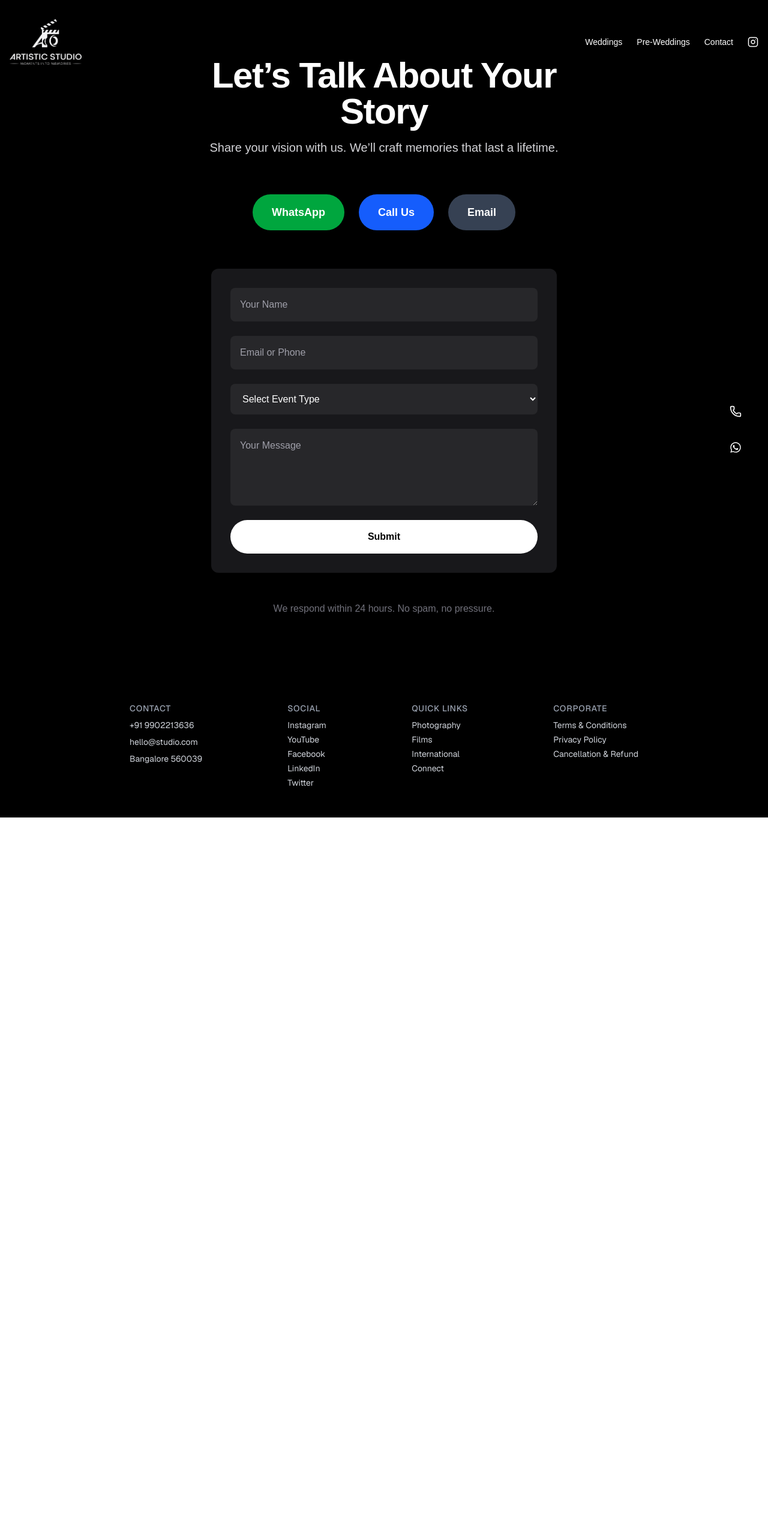
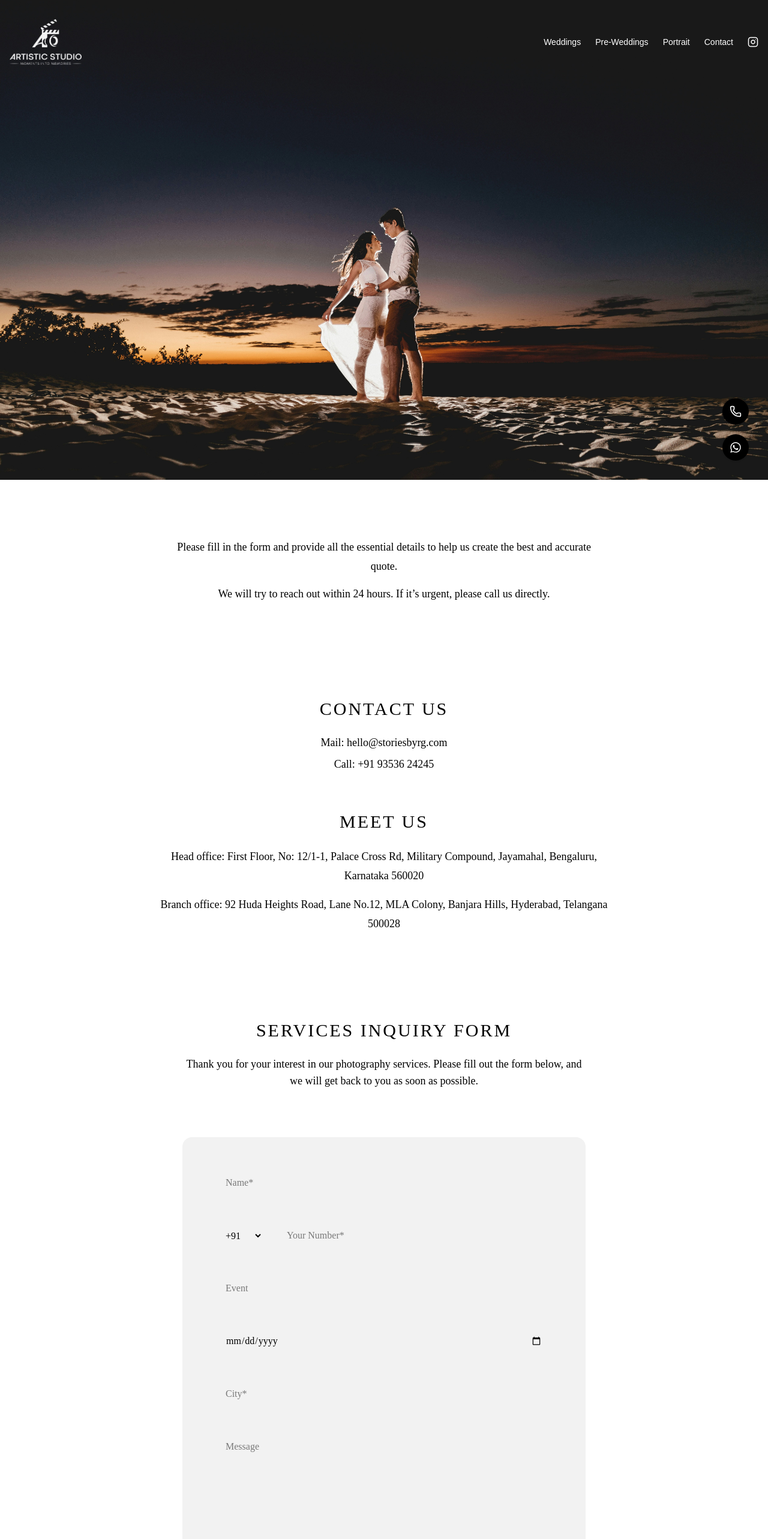
Before and after one commit to abhishekdevworks/artistic-studio, a Next.js app: page /contact in a window 1280 px wide. Shown: the top 2566 px of the page at 60% size. Before the commit the page ends 1363 px from the top, so only its background shows below. Built offline with nearby package versions, Linux system fonts and the light colour scheme; a web font is replaced by a local one.

Commit message:
add portrait page

```diff
--- a/app/contact/page.tsx
+++ b/app/contact/page.tsx
@@ -5,115 +5,167 @@ import { useState } from "react";
 export default function ContactPage() {
   const [formData, setFormData] = useState({
     name: "",
-    email: "",
-    eventType: "",
+    phone: "",
+    event: "",
+    date: "",
+    city: "",
     message: "",
   });
 
-  const handleChange = (e: React.ChangeEvent<HTMLInputElement | HTMLTextAreaElement | HTMLSelectElement>) => {
+  const handleChange = (
+    e: React.ChangeEvent<
+      HTMLInputElement | HTMLTextAreaElement | HTMLSelectElement
+    >
+  ) => {
     setFormData({ ...formData, [e.target.name]: e.target.value });
   };
 
   const handleSubmit = (e: React.FormEvent) => {
     e.preventDefault();
-    // For now, just log formData. Later we can integrate email service
-    console.log("Form submitted:", formData);
-    alert("Thank you! We will contact you soon.");
-    setFormData({ name: "", email: "", eventType: "", message: "" });
+    alert("Thank you. We will get back to you shortly.");
+    setFormData({
+      name: "",
+      phone: "",
+      event: "",
+      date: "",
+      city: "",
+      message: "",
+    });
   };
 
   return (
-    <div className="min-h-screen bg-black text-white flex flex-col items-center justify-start py-24 px-6 md:px-16">
-      {/* Intro */}
-      <section className="text-center max-w-2xl mb-16">
-        <h1 className="text-5xl md:text-6xl font-bold tracking-tight mb-4">
-          Let’s Talk About Your Story
-        </h1>
-        <p className="text-lg md:text-xl text-zinc-300">
-          Share your vision with us. We’ll craft memories that last a lifetime.
+    <main className="bg-white text-black font-[Times_New_Roman]">
+
+      {/* HERO IMAGE */}
+      <section className="w-full">
+        <img
+          src="/images/pre-hero.jpg"
+          alt="Contact Hero"
+          className="w-full h-screen object-cover"
+        />
+      </section>
+
+      {/* INTRO TEXT */}
+      <section className="max-w-3xl mx-auto text-center px-6 py-24">
+        <p className="text-lg leading-8">
+          Please fill in the form and provide all the essential details to help us
+          create the best and accurate quote.
+        </p>
+        <p className="text-lg mt-4">
+          We will try to reach out within 24 hours. If it’s urgent, please call us
+          directly.
         </p>
       </section>
 
-      {/* Quick Contact Buttons */}
-      <section className="flex flex-col md:flex-row gap-6 mb-16">
-        <a
-          href="https://wa.me/YOUR_NUMBER"
-          target="_blank"
-          rel="noopener noreferrer"
-          className="bg-green-600 hover:bg-green-700 px-8 py-4 rounded-full text-lg font-semibold transition"
-        >
-          WhatsApp
-        </a>
-        <a
-          href="tel:+91YOUR_NUMBER"
-          className="bg-blue-600 hover:bg-blue-700 px-8 py-4 rounded-full text-lg font-semibold transition"
-        >
-          Call Us
-        </a>
-        <a
-          href="mailto:hello@artisticstudio.com"
-          className="bg-gray-700 hover:bg-gray-800 px-8 py-4 rounded-full text-lg font-semibold transition"
-        >
-          Email
-        </a>
+      {/* CONTACT INFO */}
+      <section className="max-w-4xl mx-auto text-center px-6 py-16 space-y-16">
+
+        <div>
+          <h2 className="text-3xl tracking-widest mb-6">CONTACT US</h2>
+          <p className="text-lg">Mail: hello@storiesbyrg.com</p>
+          <p className="text-lg mt-2">Call: +91 93536 24245</p>
+        </div>
+
+        <div>
+          <h2 className="text-3xl tracking-widest mb-6">MEET US</h2>
+          <p className="text-lg leading-8 max-w-3xl mx-auto">
+            Head office: First Floor, No: 12/1-1, Palace Cross Rd, Military
+            Compound, Jayamahal, Bengaluru, Karnataka 560020
+          </p>
+          <p className="text-lg leading-8 mt-4 max-w-3xl mx-auto">
+            Branch office: 92 Huda Heights Road, Lane No.12, MLA Colony,
+            Banjara Hills, Hyderabad, Telangana 500028
+          </p>
+        </div>
+
       </section>
 
-      {/* Inquiry Form */}
-      <section className="w-full max-w-xl bg-zinc-900 p-8 rounded-xl shadow-lg">
-        <form onSubmit={handleSubmit} className="flex flex-col gap-6">
+      {/* FORM HEADING */}
+      <section className="text-center px-6 py-20">
+        <h2 className="text-3xl tracking-widest mb-6">
+          SERVICES INQUIRY FORM
+        </h2>
+        <p className="text-lg max-w-2xl mx-auto">
+          Thank you for your interest in our photography services. Please fill
+          out the form below, and we will get back to you as soon as possible.
+        </p>
+      </section>
+
+      {/* FORM BOX */}
+      <section className="flex justify-center px-6 pb-40">
+        <form
+          onSubmit={handleSubmit}
+          className="w-full max-w-2xl bg-[#f2f2f2] rounded-2xl p-12 space-y-8"
+        >
           <input
             type="text"
             name="name"
-            placeholder="Your Name"
+            placeholder="Name*"
+            required
             value={formData.name}
             onChange={handleChange}
-            required
-            className="p-4 rounded-lg bg-zinc-800 text-white placeholder-zinc-400 focus:outline-none focus:ring-2 focus:ring-white"
+            className="w-full rounded-full px-6 py-4 outline-none"
           />
+
+          <div className="flex gap-4">
+            <select className="rounded-full px-5 py-4 outline-none">
+              <option>+91</option>
+            </select>
+            <input
+              type="text"
+              name="phone"
+              placeholder="Your Number*"
+              required
+              value={formData.phone}
+              onChange={handleChange}
+              className="flex-1 rounded-full px-6 py-4 outline-none"
+            />
+          </div>
+
           <input
-            type="email"
-            name="email"
-            placeholder="Email or Phone"
-            value={formData.email}
+            type="text"
+            name="event"
+            placeholder="Event"
+            value={formData.event}
             onChange={handleChange}
-            required
-            className="p-4 rounded-lg bg-zinc-800 text-white placeholder-zinc-400 focus:outline-none focus:ring-2 focus:ring-white"
+            className="w-full rounded-full px-6 py-4 outline-none"
           />
-          <select
-            name="eventType"
-            value={formData.eventType}
+
+          <input
+            type="date"
+            name="date"
+            value={formData.date}
             onChange={handleChange}
-            required
-            className="p-4 rounded-lg bg-zinc-800 text-white focus:outline-none focus:ring-2 focus:ring-white"
-          >
-            <option value="" disabled>
-              Select Event Type
-            </option>
-            <option value="Wedding">Wedding</option>
-            <option value="Pre-Wedding">Pre-Wedding</option>
-          </select>
+            className="w-full rounded-full px-6 py-4 outline-none"
+          />
+
+          <input
+            type="text"
+            name="city"
+            placeholder="City*"
+            value={formData.city}
+            onChange={handleChange}
+            className="w-full rounded-full px-6 py-4 outline-none"
+          />
+
           <textarea
             name="message"
-            placeholder="Your Message"
+            placeholder="Message"
+            rows={4}
             value={formData.message}
             onChange={handleChange}
-            required
-            rows={4}
-            className="p-4 rounded-lg bg-zinc-800 text-white placeholder-zinc-400 focus:outline-none focus:ring-2 focus:ring-white"
+            className="w-full rounded-2xl px-6 py-4 outline-none resize-none"
           />
+
           <button
             type="submit"
-            className="bg-white text-black font-semibold px-6 py-4 rounded-full hover:bg-zinc-200 transition"
+            className="block mx-auto bg-black text-white px-20 py-4 mt-6"
           >
             Submit
           </button>
         </form>
       </section>
 
-      {/* Footer Reassurance */}
-      <section className="mt-12 text-center text-zinc-500">
-        We respond within 24 hours. No spam, no pressure.
-      </section>
-    </div>
+    </main>
   );
 }
--- /dev/null
+++ b/app/portrait/page.tsx
@@ -0,0 +1,82 @@
+import Image from "next/image";
+
+export default function PortraitPage() {
+  return (
+    <main className="bg-white text-zinc-900">
+
+      {/* Hero */}
+      <section className="relative h-[90vh] w-full overflow-hidden">
+        <Image
+          src="/images/pre-hero.jpg"
+          alt="Pre wedding story"
+          fill
+          className="object-cover"
+          priority
+        />
+        <div className="absolute inset-0 bg-white/10" />
+
+        <div className="relative z-10 h-full flex items-center justify-center text-center px-6">
+          <h1 className="text-4xl md:text-5xl font-light leading-tight max-w-2xl">
+            Before the wedding,<br />there is just the two of you.
+          </h1>
+        </div>
+      </section>
+
+      {/* Statement */}
+      <section className="py-32 px-6 text-center">
+        <p className="max-w-2xl mx-auto text-lg font-light leading-relaxed text-zinc-600">
+          Pre-wedding stories are not about locations or poses.
+          They are about comfort, connection, and moments that feel
+          quietly yours.
+        </p>
+      </section>
+
+      {/* Visual Story */}
+      <section className="max-w-6xl mx-auto space-y-32 px-6 pb-40">
+
+        <div className="grid md:grid-cols-2 gap-16 items-center">
+          <Image
+            src="/images/pre1.jpg"
+            alt=""
+            width={600}
+            height={800}
+            className="rounded-xl"
+          />
+          <p className="text-sm leading-relaxed text-zinc-600 max-w-sm">
+            We begin slowly — letting you settle, forget the camera,
+            and simply exist together.
+          </p>
+        </div>
+
+        <div className="grid md:grid-cols-2 gap-16 items-center md:flex-row-reverse">
+          <p className="text-sm leading-relaxed text-zinc-600 max-w-sm md:order-2">
+            No forced smiles. No instructions shouted.
+            Just gentle guidance when needed.
+          </p>
+          <Image
+            src="/images/pre2.jpg"
+            alt=""
+            width={600}
+            height={800}
+            className="rounded-xl md:order-1"
+          />
+        </div>
+
+      </section>
+
+      {/* CTA */}
+      <section className="py-40 text-center bg-zinc-50">
+        <p className="text-sm uppercase tracking-widest text-zinc-500 mb-6">
+          Let’s create yours
+        </p>
+        <a
+          href="/contact"
+          className="inline-block text-lg border-b border-zinc-400 hover:border-zinc-900 transition"
+        >
+          Talk to Artistic Studio
+        </a>
+      </section>
+
+    </main>
+  );
+}
--- a/components/Header.tsx
+++ b/components/Header.tsx
@@ -42,6 +42,9 @@ export default function Header() {
           <a href="/pre-weddings" className="hover:text-zinc-300 transition">
             Pre-Weddings
           </a>
+          <a href="/portrait" className="hover:text-zinc-300 transition">
+            Portrait
+          </a>
           <a href="/contact" className="hover:text-zinc-300 transition">
             Contact
           </a>
```
Also changed, not shown: components/Footer.tsx (line endings or trailing spaces).
